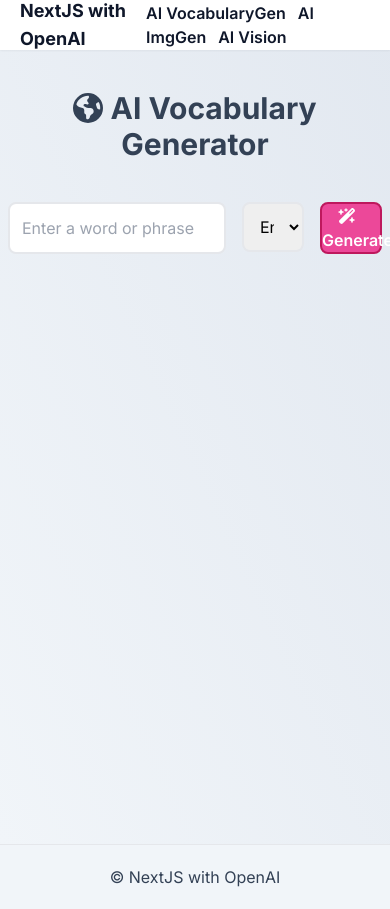
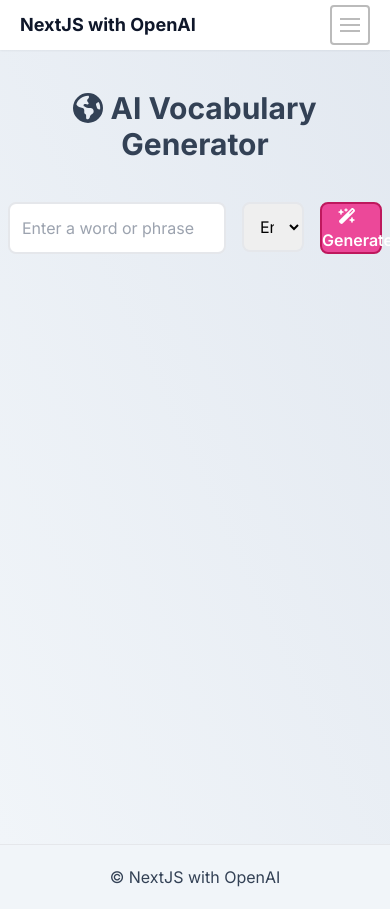
Before and after one commit to andy19910102/react-web-app-with-openai, a Next.js app: page / in a window 390 px wide. Built offline with nearby package versions, Linux system fonts and the light colour scheme.

Commit message:
feat: mobile layout for navbar component

```diff
--- a/app/globals.css
+++ b/app/globals.css
@@ -1,8 +1,89 @@
 @tailwind base;
 @tailwind components;
 @tailwind utilities;
+
+:root {
+    --navbar-menu-btn-border-color: #bbb;
+}
 
 input:focus,
 select:focus {
     outline: none;
 }
+
+.menu-btn {
+    display: none;
+}
+
+@media (max-width: 768px) {
+    .navbar-menu {
+        position: fixed;
+        background: white;
+        width: 100%;
+        top: 50px;
+        left: -100%;
+        opacity: 0;
+        box-shadow: 0px 2px 2px rgba(0, 0, 0, .24);
+        transition: all .5s ease;
+    }
+
+    .navbar.show-menu .navbar-menu {
+        left: 0%;
+        opacity: 1;
+    }
+
+    .navbar-menu>a {
+        display: block;
+        width: 100%;
+        padding: 10px 20px;
+    }
+
+    .menu-btn {
+        display: block;
+        width: 40px;
+        height: 40px;
+        border: 2px solid var(--navbar-menu-btn-border-color);
+        border-radius: 4px;
+    }
+
+    .menu-btn>span,
+    .menu-btn>span:after,
+    .menu-btn>span:before {
+        content: "";
+        display: block;
+        width: 20px;
+        height: 2px;
+        background: var(--navbar-menu-btn-border-color);
+        transition: all .5s ease;
+    }
+
+    .menu-btn>span {
+        margin: 0 auto;
+        position: relative;
+    }
+
+    .menu-btn>span:before {
+        position: absolute;
+        top: -6px;
+    }
+
+    .menu-btn>span:after {
+        position: absolute;
+        top: 6px;
+    }
+
+    .navbar.show-menu .menu-btn>span {
+        transform: rotate(45deg);
+    }
+
+    .navbar.show-menu .menu-btn>span:before {
+        top: 0px;
+        opacity: 0;
+    }
+
+    .navbar.show-menu .menu-btn>span:after {
+        transform: rotate(90deg);
+        top: 0px;
+    }
+
+}
--- a/components/Navbar.js
+++ b/components/Navbar.js
@@ -1,12 +1,23 @@
+"use client";
 import Link from "next/link";
+import { useState, useEffect } from "react";
+import { usePathname } from 'next/navigation'
 
 export default function Navbar() {
+    const pathname = usePathname()
+    const [showMenu, setShowMenu] = useState(false);
+
+    useEffect(() => {
+        // 當所在路徑頁面改變時，關閉選單
+        setShowMenu(false);
+    }, [pathname])
+
     return (
-        <nav className="shadow-sm w-full h-[50px] flex justify-between items-center px-5 fixed z-[999] top-0 bg-white">
+        <nav className={`navbar ${showMenu ? "show-menu" : ""} shadow-sm w-full h-[50px] flex justify-between items-center px-5 fixed z-[999] top-0 bg-white`}>
             <Link href="/" className="font-bold text-lg text-slate-900 hover:text-pink-500">
                 NextJS with OpenAI
             </Link>
-            <div>
+            <div className="navbar-menu">
                 <Link href="/" className="mr-3 text-slate-900 hover:text-pink-500 font-semibold">
                     AI VocabularyGen
                 </Link>
@@ -17,6 +28,12 @@
                     AI Vision
                 </Link>
             </div>
+            <button
+                className="menu-btn"
+                onClick={() => setShowMenu(!showMenu)}
+            >
+                <span></span>
+            </button>
         </nav>
     )
 }
```
